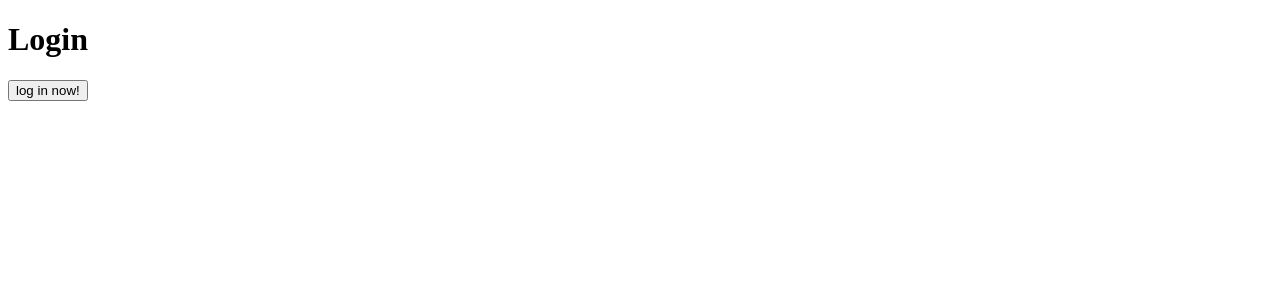
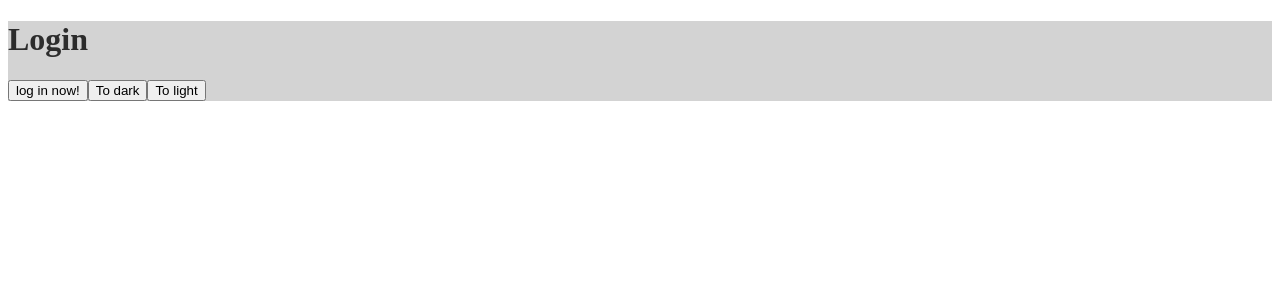
Before and after one commit to redbas3/instaclone-web, a React (Create React App) app: page /#/ in a window 1280 px wide. Shown: the top 300 px of the page. Built offline with nearby package versions, Linux system fonts and the light colour scheme.

Commit message:
#9.8 end

```diff
--- a/src/App.js
+++ b/src/App.js
@@ -3,19 +3,30 @@
 import Login from "./screens/Login";
 import NotFound from "./screens/NotFound";
 import { useReactiveVar } from "@apollo/client";
-import { isLoggedInVar } from "./apollo";
+import { darkModeVar, isLoggedInVar } from "./apollo";
+import { ThemeProvider } from "styled-components";
+
+const lightTheme = {
+  fontColor: "#2c2c2c",
+  bgColor: "lightgray",
+};
+const darkTheme = {
+  fontColor: "lightgray",
+  bgColor: "#2c2c2c",
+};
 
 function App() {
   const isLoggedIn = useReactiveVar(isLoggedInVar);
+  const darkMode = useReactiveVar(darkModeVar);
   return (
-    <div>
+    <ThemeProvider theme={darkMode ? darkTheme : lightTheme}>
       <Router>
         <Routes>
           <Route path="/" element={isLoggedIn ? <Home /> : <Login />} />
           <Route path="*" element={<NotFound />} />
         </Routes>
       </Router>
-    </div>
+    </ThemeProvider>
   );
 }
 
--- a/src/apollo.js
+++ b/src/apollo.js
@@ -1,3 +1,4 @@
 import { makeVar } from "@apollo/client";
 
 export const isLoggedInVar = makeVar(false);
+export const darkModeVar = makeVar(false);
--- a/src/screens/Login.js
+++ b/src/screens/Login.js
@@ -1,11 +1,22 @@
-import { isLoggedInVar } from "../apollo";
+import { styled } from "styled-components";
+import { darkModeVar, isLoggedInVar } from "../apollo";
+
+const Container = styled.div`
+  background-color: ${(props) => props.theme.bgColor};
+`;
+
+const Title = styled.h1`
+  color: ${(props) => props.theme.fontColor};
+`;
 
 function Login() {
   return (
-    <div>
-      <h1>Login</h1>
+    <Container>
+      <Title>Login</Title>
       <button onClick={() => isLoggedInVar(true)}>log in now!</button>
-    </div>
+      <button onClick={() => darkModeVar(true)}>To dark</button>
+      <button onClick={() => darkModeVar(false)}>To light</button>
+    </Container>
   );
 }
 
```
